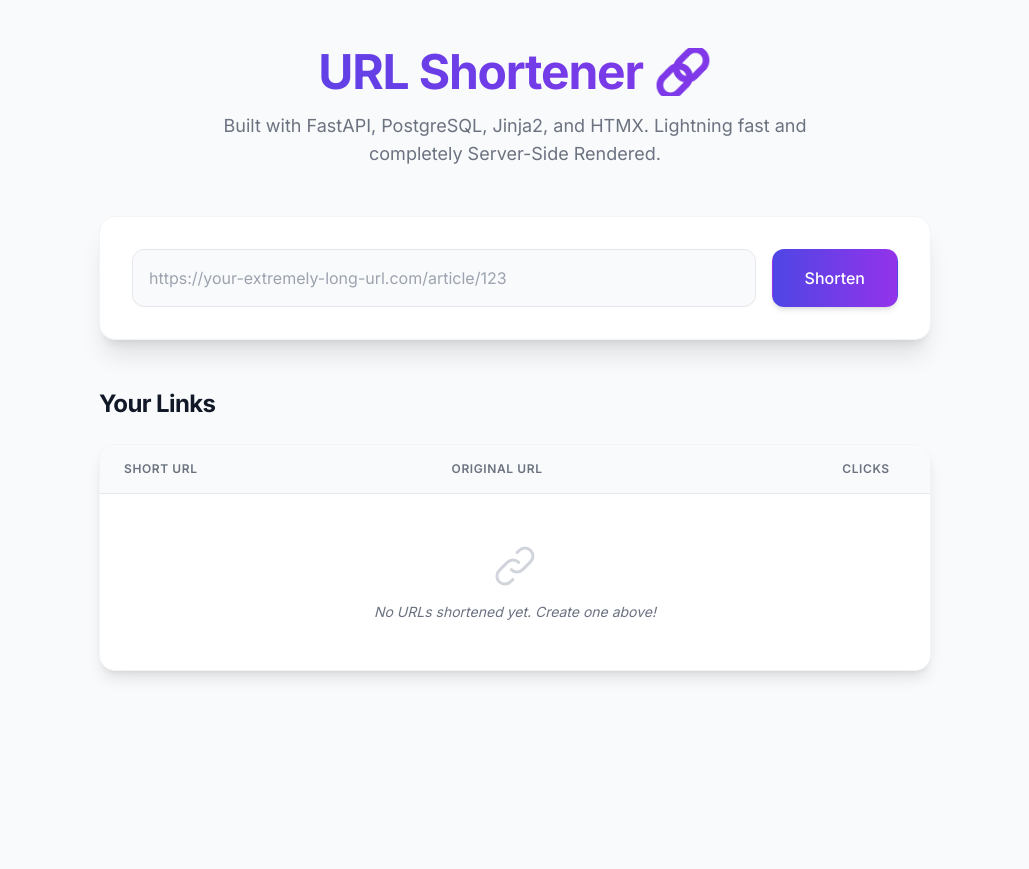
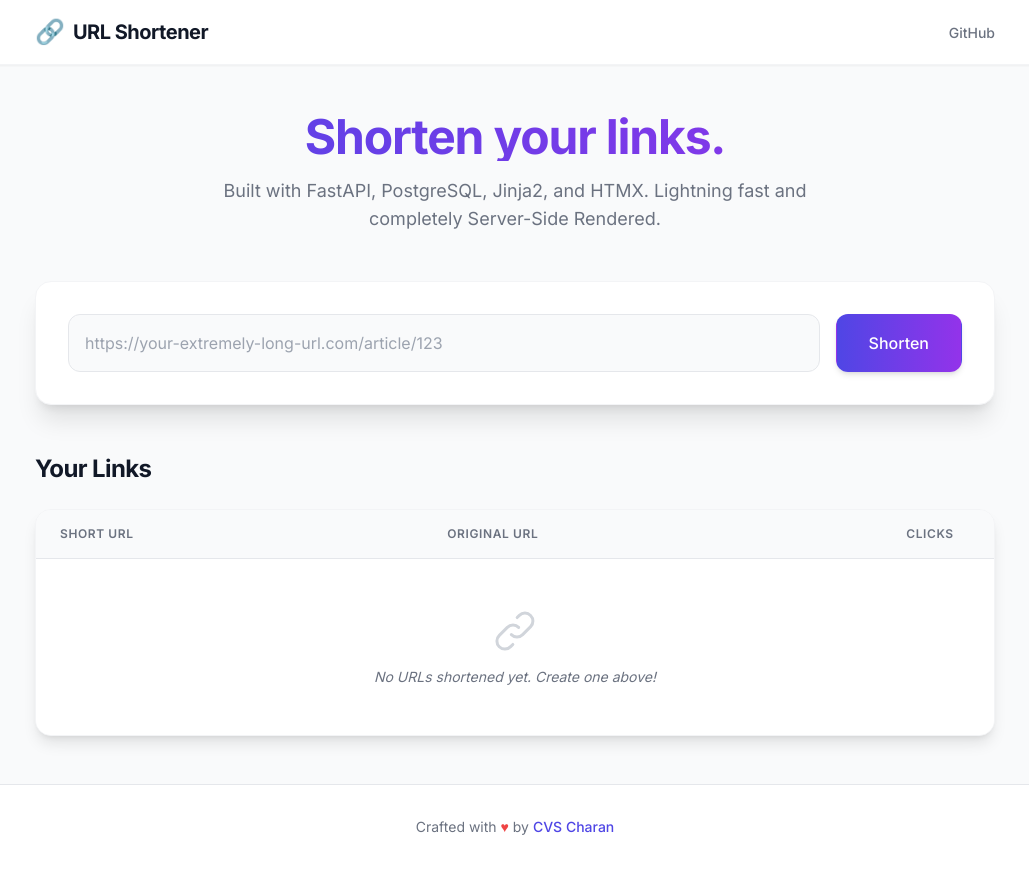
Before and after one commit to CVSCharan/py-url-shortener-monolith, a FastAPI app: page / in a window 1280 px wide. Shown: the whole page, without its empty margins (125-1154 px from the left). Before the commit the page ends 678 px from the top, so only its background shows below. Run offline with FastAPI, Linux system fonts and the light colour scheme; data that the repository does not hold is empty; some libraries are stand-ins or nearby versions.

Commit message:
Add proper layout with Navbar and Footer

```diff
--- a/templates/index.html
+++ b/templates/index.html
@@ -16,13 +16,30 @@
         .htmx-request .htmx-indicator { display: inline-block; }
     </style>
 </head>
-<body class="bg-gray-50 min-h-screen selection:bg-indigo-100 selection:text-indigo-900">
-    <div class="max-w-4xl mx-auto px-4 py-12 sm:px-6 lg:px-8">
+<body class="bg-gray-50 min-h-screen flex flex-col selection:bg-indigo-100 selection:text-indigo-900">
 
-        <!-- Header -->
+    <!-- Navbar -->
+    <nav class="bg-white shadow-sm border-b border-gray-100 sticky top-0 z-50">
+        <div class="max-w-5xl mx-auto px-4 sm:px-6 lg:px-8">
+            <div class="flex justify-between h-16 items-center">
+                <div class="flex-shrink-0 flex items-center gap-2">
+                    <span class="text-2xl">🔗</span>
+                    <span class="font-bold text-xl text-gray-900 tracking-tight">URL Shortener</span>
+                </div>
+                <div>
+                    <a href="https://github.com/CVSCharan" target="_blank" class="text-gray-500 hover:text-indigo-600 transition-colors text-sm font-medium">GitHub</a>
+                </div>
+            </div>
+        </div>
+    </nav>
+
+    <!-- Main Content -->
+    <main class="flex-grow max-w-5xl mx-auto px-4 py-12 sm:px-6 lg:px-8 w-full">
+
+        <!-- Hero Section -->
         <div class="text-center mb-12">
             <h1 class="text-5xl font-extrabold tracking-tight text-transparent bg-clip-text bg-gradient-to-r from-indigo-600 to-purple-600 mb-4">
-                URL Shortener 🔗
+                Shorten your links.
             </h1>
             <p class="text-lg text-gray-500 max-w-2xl mx-auto">
                 Built with FastAPI, PostgreSQL, Jinja2, and HTMX. Lightning fast and completely Server-Side Rendered.
@@ -60,6 +77,20 @@
                 {% include 'partials/url_list.html' %}
             </div>
         </div>
-    </div>
+    </main>
+
+    <!-- Footer -->
+    <footer class="bg-white border-t border-gray-200 mt-auto">
+        <div class="max-w-5xl mx-auto px-4 sm:px-6 lg:px-8 py-8">
+            <div class="text-center text-sm text-gray-500">
+                <p>
+                    Crafted with <span class="text-red-500">♥</span> by
+                    <a href="https://charan-cvs.dev" target="_blank" class="font-medium text-indigo-600 hover:text-indigo-800 transition-colors">
+                        CVS Charan
+                    </a>
+                </p>
+            </div>
+        </div>
+    </footer>
 </body>
 </html>
```
